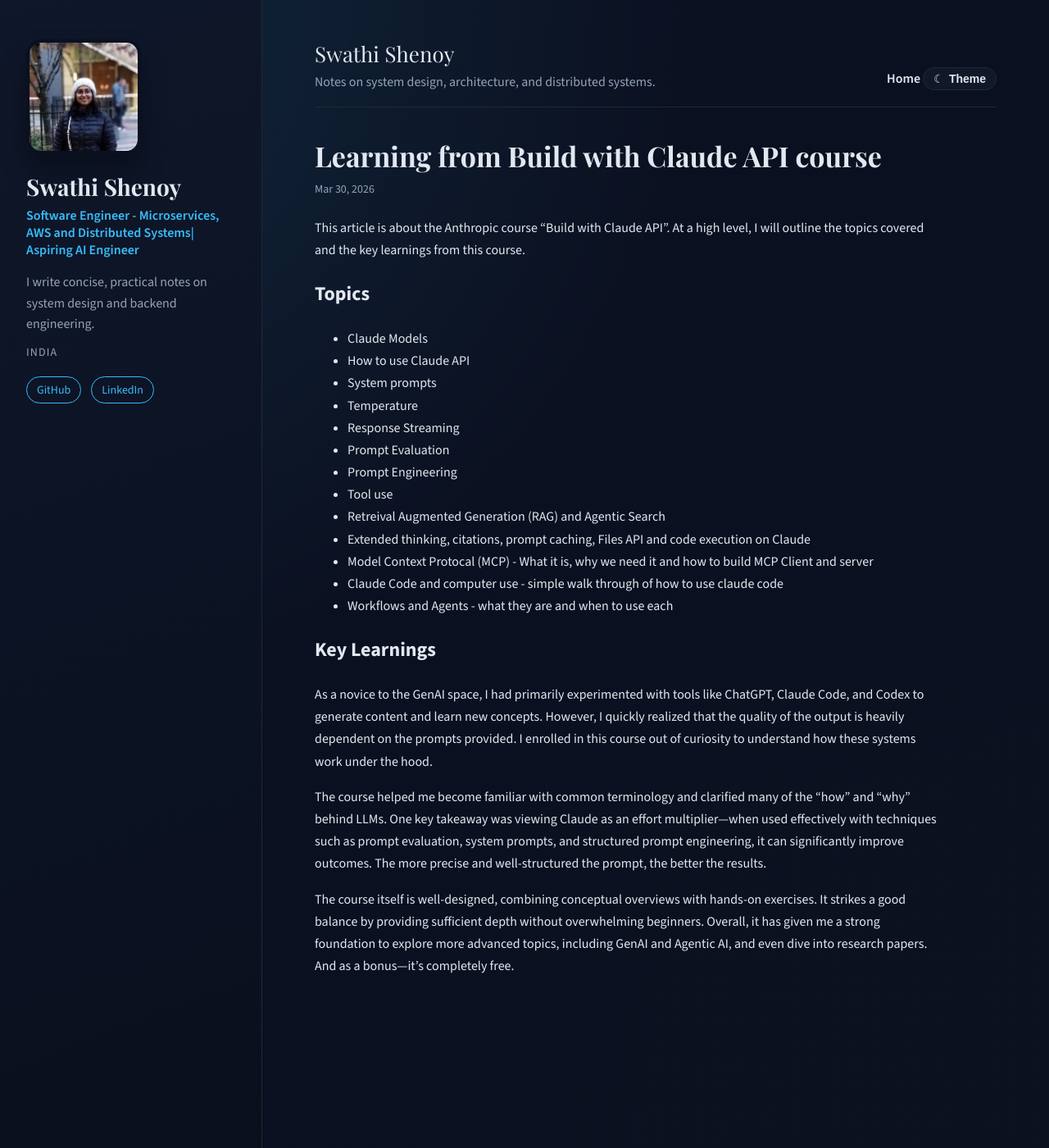
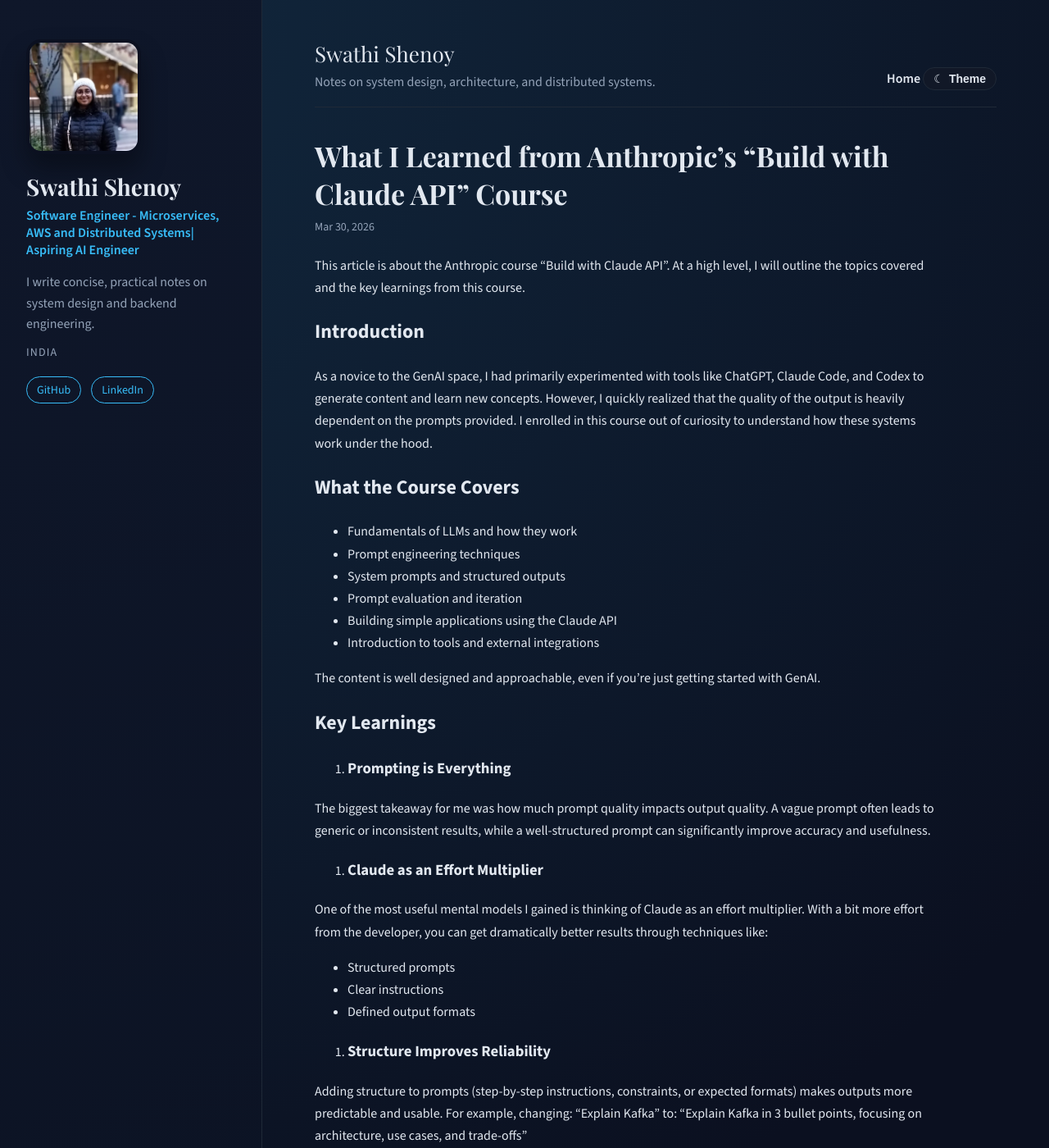
Before and after one commit to swathishenoy1/swathishenoy1.github.io, a Jekyll site: the page built from docs/_posts/2026-03-30-build-with-anthropic-course-gist.md, in a window 1280 px wide and 1400 px high. Shown: the whole window at 82% size. Built offline with Jekyll 4.4.1, drawn with Linux system fonts in a browser that asks for light colours; some of the changed text lies outside the part shown.

Commit message:
Update blog notes

```diff
--- a/docs/_posts/2026-03-30-build-with-anthropic-course-gist.md
+++ b/docs/_posts/2026-03-30-build-with-anthropic-course-gist.md
@@ -1,30 +1,119 @@
 ---
 layout: post
-title: "Learning from Build with Claude API course"
+title: "What I Learned from Anthropic’s “Build with Claude API” Course"
 categories: [GenAI]
-excerpt: "Topics covered in the Anthropic course, quality of content, learnings"
+excerpt: "Topics covered in the course, key learnings and note on who should take this course"
 ---
 
 This article is about the Anthropic course "Build with Claude API". At a high level, I will outline the topics covered and the key learnings from this course.
 
-## Topics
-- Claude Models
-- How to use Claude API
-- System prompts
-- Temperature
-- Response Streaming
-- Prompt Evaluation
-- Prompt Engineering
-- Tool use
-- Retreival Augmented Generation (RAG) and Agentic Search
-- Extended thinking, citations, prompt caching, Files API and code execution on Claude
-- Model Context Protocal (MCP) - What it is, why we need it and how to build MCP Client and server
-- Claude Code and computer use - simple walk through of how to use claude code
-- Workflows and Agents - what they are and when to use each
+## Introduction
+
+As a novice to the GenAI space, I had primarily experimented with tools like ChatGPT, Claude Code, and Codex to generate content and learn new concepts. However, I quickly realized that the quality of the output is heavily dependent on the prompts provided. I enrolled in this course out of curiosity to understand how these systems work under the hood.
+
+## What the Course Covers
+- Fundamentals of LLMs and how they work
+- Prompt engineering techniques
+- System prompts and structured outputs
+- Prompt evaluation and iteration
+- Building simple applications using the Claude API
+- Introduction to tools and external integrations
+
+The content is well designed and approachable, even if you’re just getting started with GenAI.
 
 ## Key Learnings
-As a novice to the GenAI space, I had primarily experimented with tools like ChatGPT, Claude Code, and Codex to generate content and learn new concepts. However, I quickly realized that the quality of the output is heavily dependent on the prompts provided. I enrolled in this course out of curiosity to understand how these systems work under the hood.
 
-The course helped me become familiar with common terminology and clarified many of the “how” and “why” behind LLMs. One key takeaway was viewing Claude as an effort multiplier—when used effectively with techniques such as prompt evaluation, system prompts, and structured prompt engineering, it can significantly improve outcomes. The more precise and well-structured the prompt, the better the results.
+1. ### Prompting is Everything
 
-The course itself is well-designed, combining conceptual overviews with hands-on exercises. It strikes a good balance by providing sufficient depth without overwhelming beginners. Overall, it has given me a strong foundation to explore more advanced topics, including GenAI and Agentic AI, and even dive into research papers. And as a bonus—it’s completely free.
+The biggest takeaway for me was how much prompt quality impacts output quality. A vague prompt often leads to generic or inconsistent results, while a well-structured prompt can significantly improve accuracy and usefulness.
+
+2. ### Claude as an Effort Multiplier
+
+One of the most useful mental models I gained is thinking of Claude as an effort multiplier.
+With a bit more effort from the developer, you can get dramatically better results through techniques like:
+
+- Structured prompts
+- Clear instructions
+- Defined output formats
+
+3. ### Structure Improves Reliability
+
+Adding structure to prompts (step-by-step instructions, constraints, or expected formats) makes outputs more predictable and usable.
+For example, changing:
+“Explain Kafka”
+to:
+“Explain Kafka in 3 bullet points, focusing on architecture, use cases, and trade-offs”
+
+results in a much clearer and more actionable response.
+
+4. ### Iteration is Key
+
+Prompting is not a one-shot process. The course emphasizes:
+- Testing prompts
+- Evaluating outputs
+- Refining instructions
+
+Small tweaks often lead to noticeable improvements.
+
+5. ### Using Tools to Extend LLM Capabilities
+
+A major step beyond basic prompting is enabling LLMs to interact with external tools and systems.
+
+Instead of relying only on what the model “knows,” tools allow it to:
+- Fetch real-time data
+- Call APIs
+- Perform computations
+- Interact with databases or services
+
+This shifts the role of LLMs from just generating text to acting as intelligent orchestrators.
+
+6. ### Introduction to MCP (Model Context Protocol)
+
+One of the more interesting concepts introduced is the idea of structured interaction between models and tools, often framed through protocols like Model Context Protocol (MCP).
+At a high level, MCP helps standardize:
+
+- How tools are described to the model
+- How the model decides when to use a tool
+- How inputs/outputs are structured
+
+This creates a more reliable way for LLMs to:
+
+- Understand available capabilities
+- Choose the right tool for a task
+- Integrate external context into responses
+
+It’s a key building block for more advanced systems like AI agents.
+
+## Hands-on Experience
+
+One of the highlights of the course is the hands-on exercises. They allow you to experiment with prompts and immediately see how small changes affect the output. This reinforces the idea that working with LLMs is an iterative and interactive process, rather than a static one.
+
+The exercises also start to hint at how combining prompts with tools can unlock much more powerful use cases.
+
+## Who Should Take This Course?
+
+This course is a great fit for:
+
+- Beginners exploring GenAI
+- Developers looking to integrate LLMs into applications
+- Anyone curious about prompt engineering and LLM behavior
+-Engineers interested in building tool-augmented or agent-like systems
+
+## Final Thoughts
+
+The course is well-designed, combining conceptual overviews with practical exercises. It strikes a great balance—deep enough to be meaningful, but not overwhelming for beginners.
+
+It gave me a solid foundation to:
+
+- Understand how LLMs work
+- Apply prompt engineering techniques effectively
+- Explore tool integrations and structured interactions
+- Dive deeper into advanced topics like GenAI systems and Agentic AI
+
+And as a bonus—it’s completely free.
+
+## Closing Note
+
+If you’ve been experimenting with LLMs but feel you’re not getting the most out of them, this course is a natural next step. It bridges the gap between using these tools and using them well.
+
+More importantly, it shifts your perspective from prompt usage to system design—where LLMs, tools, and structured protocols work together. It also lays a solid foundation for exploring advanced topics like GenAI, Agentic AI, and research papers.
```
